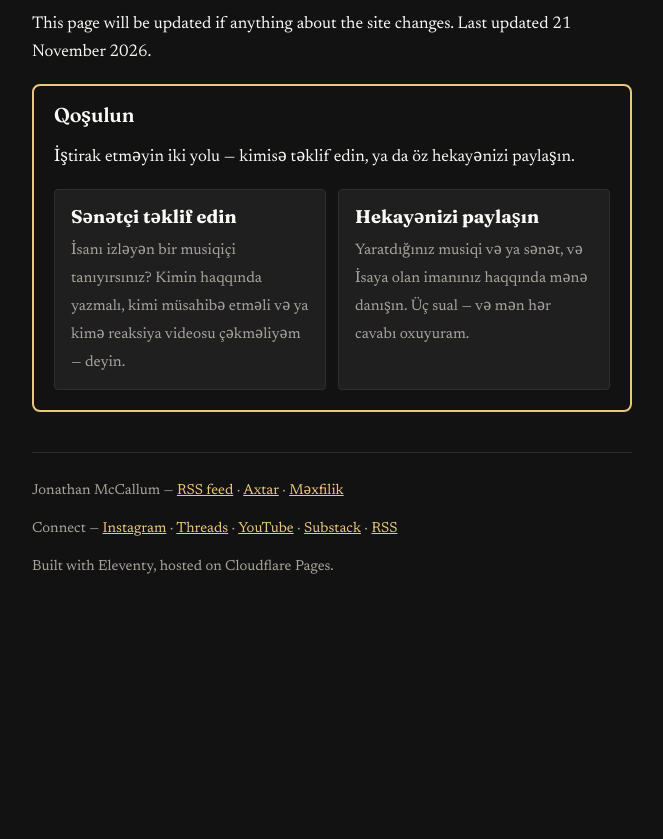
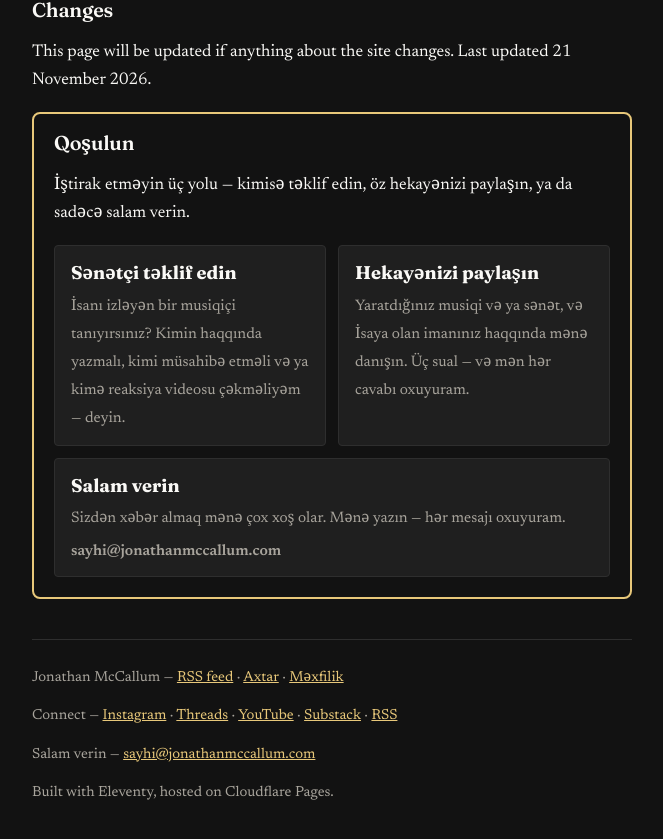
Before and after one commit to streamjonathan/jonathanmccallum-az, an Eleventy site: page content/pages/privacy.md in a window 1280 px wide. Shown: the part 1805-2644 px from the top of the page, without its empty margins (308-971 px from the left). Before the commit the page ends 2447 px from the top, so only its background shows below. Built offline with nearby package versions, Linux system fonts and the light colour scheme; Eleventy itself is replaced by a stand-in of ours; files that its build step writes are made by us from their sources.

Commit message:
Add public contact email (sayhi) as a runtime-built mailto, hidden from scrapers [az]

```diff
--- a/_includes/get-involved.njk
+++ b/_includes/get-involved.njk
@@ -1,6 +1,6 @@
 <section class="get-involved" aria-labelledby="get-involved-heading">
   <h2 id="get-involved-heading">Qoşulun</h2>
-  <p>İştirak etməyin iki yolu — kimisə təklif edin, ya da öz hekayənizi paylaşın.</p>
+  <p>İştirak etməyin üç yolu — kimisə təklif edin, öz hekayənizi paylaşın, ya da sadəcə salam verin.</p>
   <div class="get-involved__cards">
     <a class="get-involved__card" href="https://jonathanmccallum.com/suggest-an-artist/">
       <strong>Sənətçi təklif edin</strong>
@@ -10,5 +10,10 @@
       <strong>Hekayənizi paylaşın</strong>
       <span>Yaratdığınız musiqi və ya sənət, və İsaya olan imanınız haqqında mənə danışın. Üç sual — və mən hər cavabı oxuyuram.</span>
     </a>
+    <a class="get-involved__card" href="#" data-contact-email>
+      <strong>Salam verin</strong>
+      <span>Sizdən xəbər almaq mənə çox xoş olar. Mənə yazın — hər mesajı oxuyuram.</span>
+      <span class="get-involved__email" data-contact-email-text>Mənə e-poçt yazın</span>
+    </a>
   </div>
 </section>
--- a/_includes/layouts/base.njk
+++ b/_includes/layouts/base.njk
@@ -132,8 +132,8 @@
 </script>
 {% endif %}
 <link rel="alternate" type="application/rss+xml" title="{{ site.title }}" href="/feed/">
-<link rel="preload" href="/css/style.css?v=13" as="style">
-<link rel="stylesheet" href="/css/style.css?v=13">
+<link rel="preload" href="/css/style.css?v=14" as="style">
+<link rel="stylesheet" href="/css/style.css?v=14">
 </head>
 <body>
 <a class="skip-link" href="#main">Məzmununa keç</a>
@@ -147,9 +147,11 @@
 <footer class="site-footer">
     <p>{{ site.title }} — <a href="/feed/">RSS feed</a> · <a href="/search/">Axtar</a> · <a href="/privacy/">Məxfilik</a></p>
   <p>Connect — <a href="https://www.instagram.com/jonamccallum">Instagram</a> · <a href="https://www.threads.com/@jonamccallum">Threads</a> · <a href="https://www.youtube.com/@Jonathanmccallum1">YouTube</a> · <a href="https://jonamccallum.substack.com">Substack</a> · <a href="/feed/">RSS</a></p>
+  <p>Salam verin — <a href="#" data-contact-email data-contact-email-text>Mənə e-poçt yazın</a></p>
   <p>Built with Eleventy, hosted on Cloudflare Pages.</p>
 </footer>
 <script src="/js/main.js?v=8" defer></script>
+<script src="/js/contact.js?v=1" defer></script>
 <script src="/js/comments.js?v=1" defer></script>
 </body>
 </html>
--- a/content/pages/privacy.md
+++ b/content/pages/privacy.md
@@ -8,7 +8,7 @@ original_url: https://jonathanmccallum.com/privacy/
 
 This site is run by Jonathan McCallum. It is a small personal site: writing, and a chat that answers from that writing. There are no accounts, no tracking, no advertising, and nothing for sale.
 
-If you need to ask about anything on this page, the way to reach Jonathan is a message on [Instagram](https://www.instagram.com/jonamccallum) or [Threads](https://www.threads.com/@jonamccallum).
+Bu səhifə və ya şəxsi məlumatlarınız haqqında soruşmaq istədiyiniz bir şey varsa, Jonathana <a href="#" data-contact-email data-contact-email-text>Mənə e-poçt yazın</a> yazın. Ona [Instagram](https://www.instagram.com/jonamccallum) və ya [Threads](https://www.threads.com/@jonamccallum)-də də mesaj yaza bilərsiniz.
 
 ## The chat: "Interact with Jonathan's writing"
 
@@ -20,7 +20,7 @@ When you type a question, it is sent to Cloudflare — the company that hosts th
 
 ## Leave a note
 
-Notes are anonymous. The site asks for no name, no email, and no social media handle — please don't put personal details in a note. A note is stored on Cloudflare until Jonathan has read it, then it is deleted. If you would like a reply, message him on social media instead.
+Notes are anonymous. The site asks for no name, no email, and no social media handle — please don't put personal details in a note. A note is stored on Cloudflare until Jonathan has read it, then it is deleted. Cavab istəyirsinizsə, ona <a href="#" data-contact-email data-contact-email-text>Mənə e-poçt yazın</a> yazın və ya sosial mediada mesaj yazın.
 
 ## What is not collected
 
--- a/css/style.css
+++ b/css/style.css
@@ -281,6 +281,7 @@ button[type="submit"] {
 .get-involved__card:hover { border-color: var(--link); }
 .get-involved__card strong { display: block; font-family: "Fraunces", Georgia, "Iowan Old Style", "Times New Roman", serif; font-size: 1.15rem; margin-bottom: 0.25rem; }
 .get-involved__card span { color: var(--muted); font-size: 0.95rem; }
+.get-involved__email { display: block; margin-top: 0.35rem; font-weight: 600; color: var(--link); }
 
 .featured { margin-top: 1.5rem; }
 .featured-row { display: flex; gap: 1rem; overflow-x: auto; scroll-snap-type: x mandatory; list-style: none; padding: 0 0 0.5rem; margin: 1rem 0; }
--- /dev/null
+++ b/js/contact.js
@@ -0,0 +1,17 @@
+// Contact email, built at runtime so the address never appears in page
+// source as plain text. The local part and the domain are kept separate
+// and joined here; the page only carries data-contact-email markers.
+// Links get a mailto: address, and marked text gets the address itself.
+(function () {
+  var user = "sayhi";
+  var host = "jonathanmccallum.com";
+  var address = user + "@" + host;
+  var links = document.querySelectorAll("[data-contact-email]");
+  for (var i = 0; i < links.length; i++) {
+    links[i].setAttribute("href", "mailto:" + address);
+  }
+  var texts = document.querySelectorAll("[data-contact-email-text]");
+  for (var j = 0; j < texts.length; j++) {
+    texts[j].textContent = address;
+  }
+})();
```
